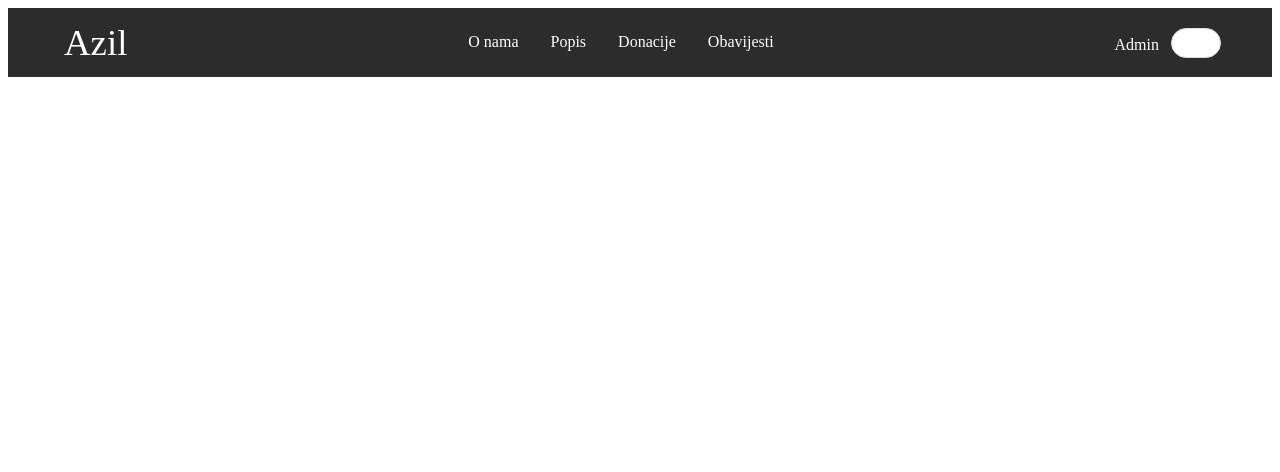
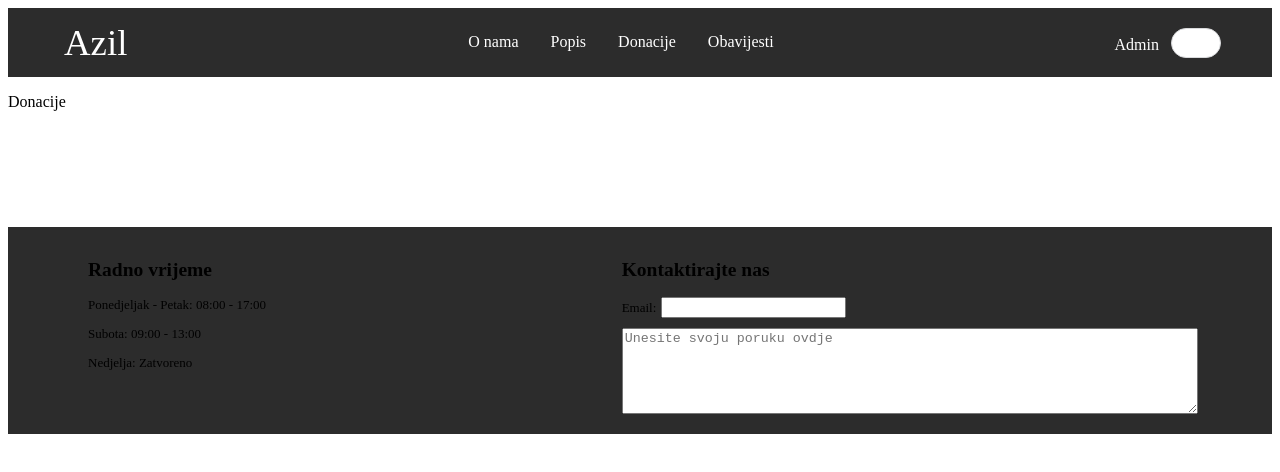
Before and after one commit to jelavicluka/azil, a React (Vite) app: page /donacije in a window 1280 px wide. Shown: the top 472 px of the page. Built offline with nearby package versions, Linux system fonts and the light colour scheme; the HTML template or start-up script is replaced by a standard one.

Commit message:
Added footer
Added basic footer with working time and contact us form.

```diff
--- a/package.json
+++ b/package.json
@@ -20,6 +20,7 @@
     "react": "^18.2.0",
     "react-dom": "^18.2.0",
     "react-ios-switch": "^0.1.19",
+    "react-reveal": "^1.2.2",
     "react-router-dom": "^6.10.0",
     "react-slideshow-image": "^4.2.1"
   },
--- a/src/App.css
+++ b/src/App.css
@@ -77,19 +77,21 @@ h1 {
   color: #ffffff;
 }
 
-p {
+.opcenito p {
   padding: 0 10rem;
   color: rgba(255, 255, 255, 0.7);
+  text-align: center;
 }
 
 .slideshow-container {
   padding: 0 5rem;
+  flex: 1;
 }
 
 .map-container {
   position: relative !important;
   height: 350px !important;
-  width: 80%;
+  width: 100%;
   margin: 0 auto;
   padding: 3rem 0;
 }
--- a/src/App.jsx
+++ b/src/App.jsx
@@ -3,6 +3,7 @@ import Navbar from "./components/Navbar";
 import { Route, Routes } from "react-router-dom";
 import Opcenito from "./components/Opcenito";
 import Donacije from "./components/Donacije";
+import Footer from "./components/Footer";
 import "./App.css";
 
 function App() {
@@ -17,6 +18,7 @@ function App() {
           <Route path="/donacije" element={<Donacije />}></Route>
         </Routes>
       </div>
+      <Footer />
     </div>
   );
 }
--- /dev/null
+++ b/src/components/Footer.css
@@ -0,0 +1,26 @@
+.item1 {
+  grid-area: info;
+}
+
+.item2 {
+  grid-area: form;
+}
+
+.grid-container {
+  display: grid;
+  grid-template-areas: "info form";
+  gap: 10px;
+  background-color: #2c2c2c;
+  padding: 1rem 5rem;
+  font-size: small;
+}
+
+.footer {
+  padding: 1rem 0;
+  background-color: #2c2c2c;
+}
+
+#poruka {
+  width: 100%;
+  height: 5rem;
+}
--- /dev/null
+++ b/src/components/Footer.jsx
@@ -0,0 +1,36 @@
+import "./Footer.css";
+
+function Footer() {
+  return (
+    <div>
+      <div style={{ height: "100px" }}></div>
+      <div className="grid-container">
+        <div className="item1">
+          <h2>Radno vrijeme</h2>
+          <p>Ponedjeljak - Petak: 08:00 - 17:00</p>
+          <p>Subota: 09:00 - 13:00</p>
+          <p>Nedjelja: Zatvoreno</p>
+        </div>
+        <div className="item2">
+          <h2>Kontaktirajte nas</h2>
+          <div>
+            <label htmlFor="ime" style={{ paddingRight: "5px" }}>
+              Email:
+            </label>
+            <input type="text" id="email" name="email" />
+          </div>
+          <div style={{ paddingTop: "10px" }}>
+            <textarea
+              placeholder="Unesite svoju poruku ovdje"
+              type="text"
+              id="poruka"
+              name="poruka"
+            />
+          </div>
+        </div>
+      </div>
+    </div>
+  );
+}
+
+export default Footer;
--- a/src/components/Opcenito.jsx
+++ b/src/components/Opcenito.jsx
@@ -1,25 +1,27 @@
 import Slideshow from "./Slideshow";
 import Karta from "./Karta";
+import { Reveal } from "react-reveal";
 
 function Opcenito() {
   return (
-    <div>
+    <div className="opcenito">
+      <Reveal>
         <h1>Informacije o skloništu</h1>
         <p>
-        Sklonište za nezbrinute životinje Grada Splita postoji od siječnja 2001.
-        godine. Smješteno je na istočnom rubu grada.
+          Sklonište za nezbrinute životinje Grada Splita postoji od siječnja
+          2001. godine. Smješteno je na istočnom rubu grada.
         </p>
         <p>
-        Sklonište je sagrađeno adaptacijom starog ruševnog gospodarskog objekta
-        te prilagođeno držanju i smještanju napuštenih pasa s područja Splita.
-        Tu se nalaze razne kategorije i pasmine pasa, a zajednička im je sudbina
-        neželjenih kućnih ljubimaca. Svi psi koji se udomljavaju iz Skloništa
-        cijepljeni su protiv bjesnoće i ostalih zaraznih bolesti te
+          Sklonište je sagrađeno adaptacijom starog ruševnog gospodarskog
+          objekta te prilagođeno držanju i smještanju napuštenih pasa s područja
+          Splita. Tu se nalaze razne kategorije i pasmine pasa, a zajednička im
+          je sudbina neželjenih kućnih ljubimaca. Svi psi koji se udomljavaju iz
+          Skloništa cijepljeni su protiv bjesnoće i ostalih zaraznih bolesti te
           mikročipirani, a odrasli i sterilizirani, tj. kastrirani. Ako udomi
           štene, vlasnik ima pravo na besplatnu kastraciju, tj. sterilizaciju u
-        Skloništu uz prethodni dogovor sa zaposlenicima, i to u dobi šteneta od
-        5 do 6 mjeseci. Prilikom udomljavanja potpisuje se Ugovor o udomljavanju
-        nezbrinutih životinja između Skloništa i udomitelja.
+          Skloništu uz prethodni dogovor sa zaposlenicima, i to u dobi šteneta
+          od 5 do 6 mjeseci. Prilikom udomljavanja potpisuje se Ugovor o
+          udomljavanju nezbrinutih životinja između Skloništa i udomitelja.
         </p>
         <div className="slideshow-container">
           <Slideshow />
@@ -27,23 +29,24 @@ function Opcenito() {
         <h1>Služba za zbrinjavanje životinja</h1>
         <p>
           Početkom travnja 2009. godine dobili smo novu ekipu u Skloništu i od
-        tada je pa do kraja 2015. godine kroz njihove ruke prošlo na tisuće pasa
-        i ranjenih mačaka, a spašeno je s ulica grada preko 3500 divljih
+          tada je pa do kraja 2015. godine kroz njihove ruke prošlo na tisuće
+          pasa i ranjenih mačaka, a spašeno je s ulica grada preko 3500 divljih
           životinja.
         </p>
         <p>
           Naš četveročlani tim svakodnevno se brine o napuštenim psima koje
           neodgovorni vlasnici ostavljaju nezbrinute na ulicama grada, ali i o
-        macama i ostalim vrstama životinja koje su lutale na javnim površinama.
-        Bilo je tu ptica (patke, jastrebi, kosovi, sove, sokoli, pauni, labudi i
-        sl.), divljih životinja (lisice, zmije, kune, ježevi, srne, jeleni,
-        vjeverice, vidre,), ali i egzotičnih vrsta poput iguana i različitih
-        vrsta kornjača.
+          macama i ostalim vrstama životinja koje su lutale na javnim
+          površinama. Bilo je tu ptica (patke, jastrebi, kosovi, sove, sokoli,
+          pauni, labudi i sl.), divljih životinja (lisice, zmije, kune, ježevi,
+          srne, jeleni, vjeverice, vidre,), ali i egzotičnih vrsta poput iguana
+          i različitih vrsta kornjača.
         </p>
         <h1>Kako do nas?</h1>
         <div className="map-container">
           <Karta />
         </div>
+      </Reveal>
     </div>
   );
 }
```
Also changed, not shown: 1 other file (tests, documents, lock files or other folders). Lines whose indentation alone changed are shown as unchanged.
